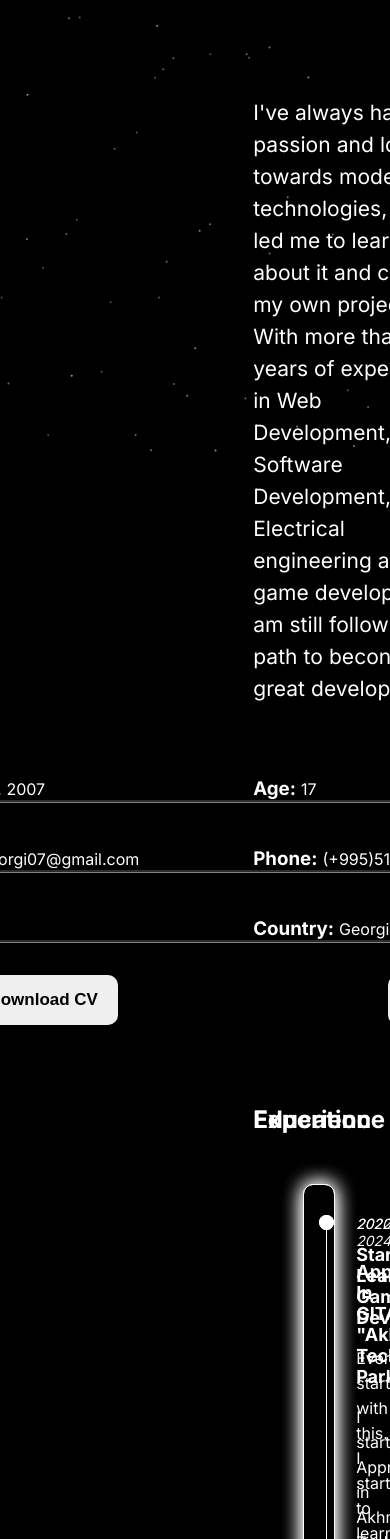
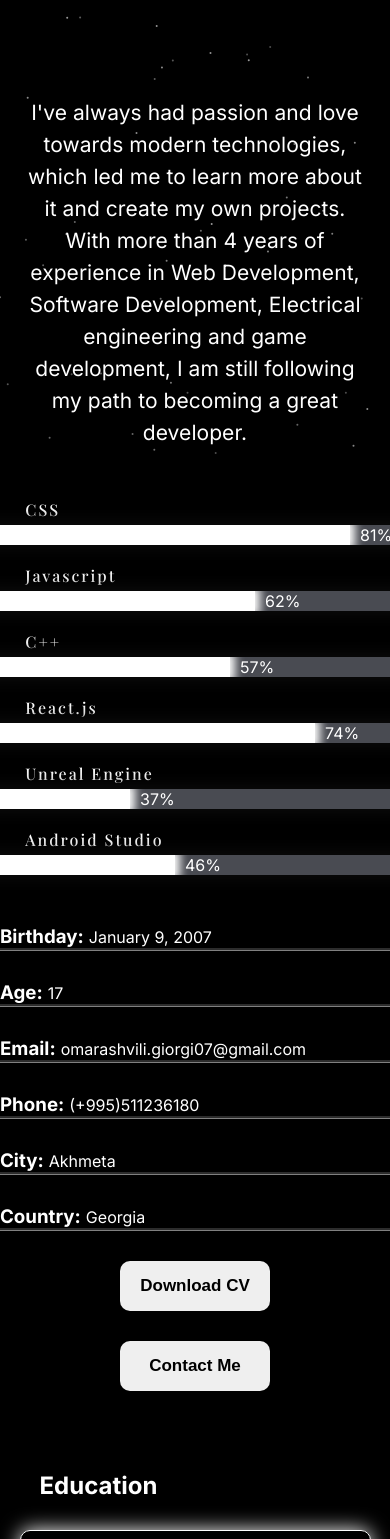
Before and after one commit to RyuKam1/portfolio-website, a Next.js app: page /about in a window 390 px wide. Shown: the part 389-1928 px from the top of the page. Built offline with nearby package versions, Linux system fonts and the light colour scheme.

Commit message:
Made About Page Responsive

```diff
--- a/src/app/about/about.module.css
+++ b/src/app/about/about.module.css
@@ -210,3 +210,138 @@
   text-align: justify;
   color: white;
 }
+
+@media (max-width: 1850px) {
+  .container {
+    margin: 0 25vh;
+  }
+  .exp_eduContainer {
+    margin: 0 25vh;
+  }
+
+  .infoContainer {
+    grid-column-gap: 25%;
+  }
+}
+
+@media (max-width: 1750px) {
+  .container {
+    margin: 0 20vh;
+  }
+  .exp_eduContainer {
+    margin: 0 20vh;
+  }
+}
+
+@media (max-width: 1630px) {
+  .container {
+    margin: 0 15vh;
+  }
+  .exp_eduContainer {
+    margin: 0 15vh;
+  }
+}
+
+@media (max-width: 1500px) {
+  .container {
+    margin: 0 10vh;
+  }
+  .exp_eduContainer {
+    margin: 0 10vh;
+  }
+}
+
+@media (max-width: 1300px) {
+  .container {
+    flex-direction: column;
+    justify-content: center;
+    align-items: center;
+  }
+  .aboutContainer {
+    align-items: center;
+    justify-content: center;
+    text-align: center;
+  }
+  .storyText {
+    margin-bottom: 0;
+    text-align: center;
+  }
+  .skillContainer {
+    margin-top: 30px;
+  }
+}
+
+@media (max-width: 1250px) {
+  .exp_eduContainer {
+    margin: 0 3vh;
+  }
+  .educationTitle {
+    margin-left: 20px;
+  }
+  .row {
+    margin-left: 15px;
+  }
+}
+
+@media (max-width: 920px) {
+  .infoContainer {
+    margin: 50px 0;
+    display: grid;
+    grid-template-columns: repeat(1, 1fr);
+    grid-template-rows: repeat(4, 1fr);
+    grid-row-gap: 30px;
+    justify-content: center;
+    align-content: center;
+    justify-items: center;
+    align-items: center;
+  }
+  .row {
+    margin: 0;
+  }
+}
+
+@media (max-width: 720px) {
+  .exp_eduContainer {
+    flex-direction: column;
+    align-items: center;
+    justify-content: center;
+    margin: 0;
+  }
+  .row {
+    margin-left: 0;
+    width: 100%;
+  }
+  .education,
+  .experience {
+    max-width: 90%;
+  }
+}
+
+@media (max-width: 650px) {
+  .storyText {
+    text-align: center;
+  }
+  .aboutContainer {
+    width: 100%;
+  }
+  .container {
+    margin: 0 3vh;
+  }
+}
+
+@media (max-width: 500px) {
+  .skillContainer {
+    width: 100%;
+  }
+
+  .skillContainer p,
+  .skillContainer p progress {
+    width: 100%;
+  }
+}
+
+@media (max-width: 415px) {
+  .info {
+    width: 100%;
+  }
+}
--- a/src/app/about/page.jsx
+++ b/src/app/about/page.jsx
@@ -19,16 +19,8 @@ function About() {
             which led me to learn more about it and create my own projects. With
             more than 4 years of experience in Web Development, Software
             Development, Electrical engineering and game development, I am still
-            following my path to beconing great developer
+            following my path to becoming a great developer.
           </p>
-          {/* <br />
-          <p className={styles.storyText}>
-            We believe that what you read and write matters. Words can divide or
-            empower us, inspire or discourage us. In a world where the most
-            sensational and surface-level stories often win, we’re building a
-            system that rewards depth, nuance, and time well spent. A space for
-            thoughtful conversation more drive-by takes, and over.
-          </p> */}
         </div>
         {/* id="css"
             value="81" 62 57 74 37
--- a/src/app/page.module.css
+++ b/src/app/page.module.css
@@ -213,6 +213,7 @@
 @media (max-width: 1200px) {
   .main {
     margin: 0 15vh;
+    padding: 3rem 0;
     flex-direction: column;
     align-items: center;
     justify-content: center;
--- a/src/components/progressBar/progressBar.module.css
+++ b/src/components/progressBar/progressBar.module.css
@@ -1,5 +1,6 @@
 .progressBar {
   width: 500px;
+  min-width: 200px;
   height: 20px;
   display: flex;
   flex-direction: row;
```
